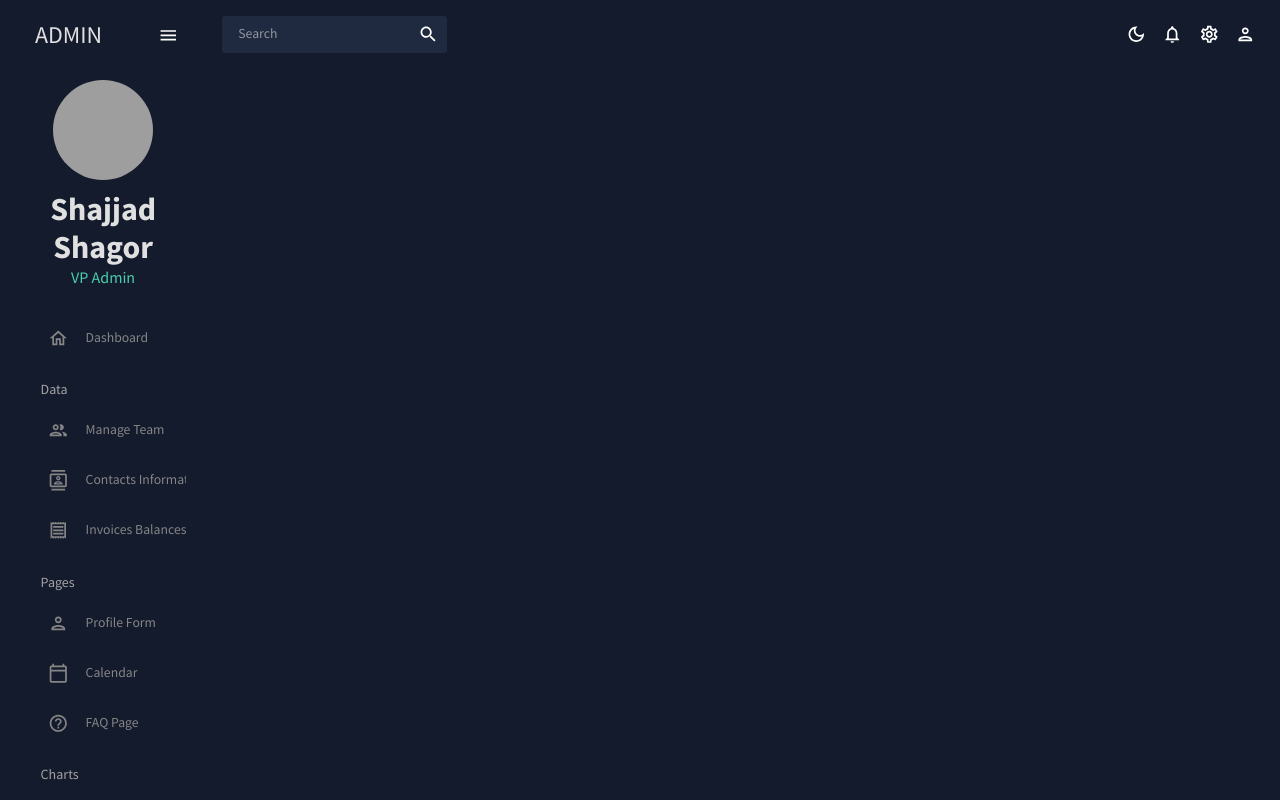
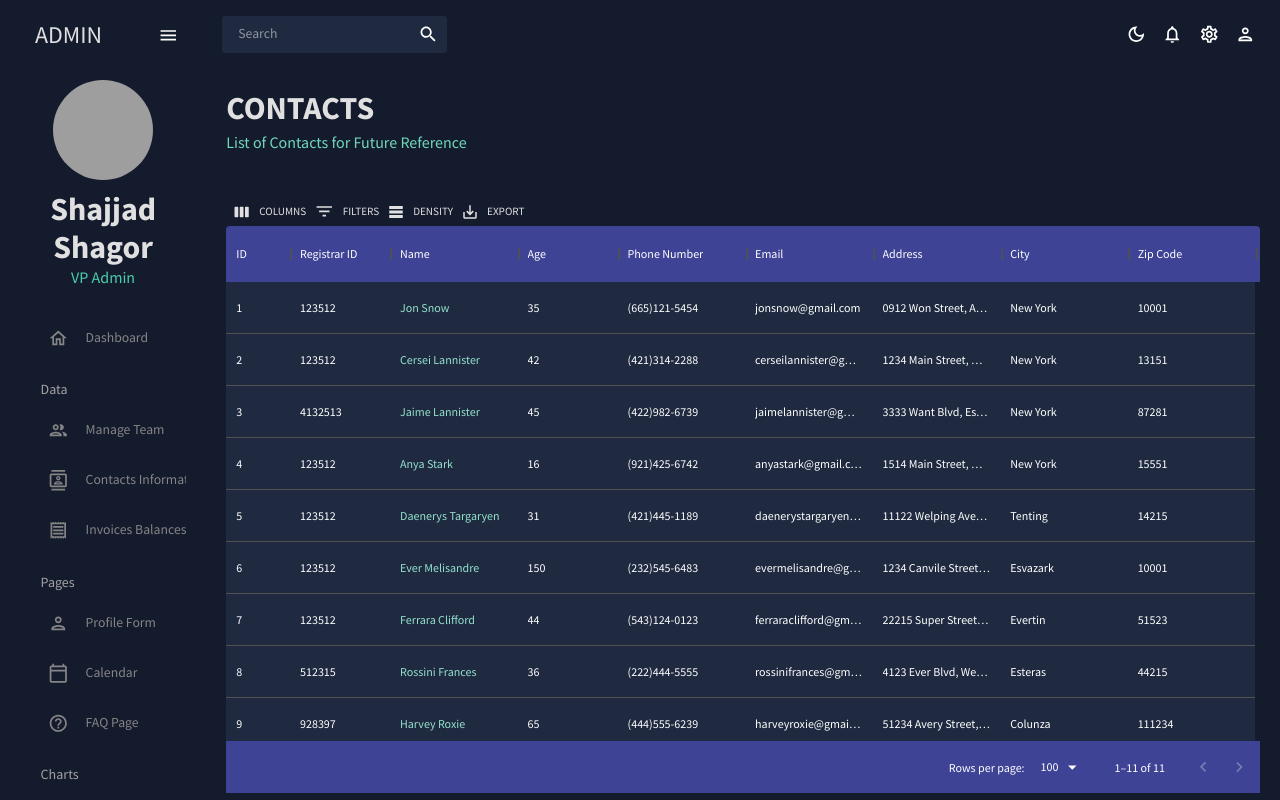
Before and after one commit to shagors/react-admin-offline-data, a React (Create React App) app: page /contacts in a window 1280 px wide. Shown: the top 800 px of the page. Built offline with nearby package versions, Linux system fonts and the light colour scheme; grey boxes are pictures that could not be loaded.

Commit message:
set contacts route and design it and set filtered options with data x grid and check it

```diff
--- a/src/App.js
+++ b/src/App.js
@@ -7,7 +7,7 @@
 import { ColorModeContext, useMode } from "./theme";
 import { CssBaseline, ThemeProvider } from "@mui/material";
 // import Invoices from "./scenes/invoices";
-// import Contacts from "./scenes/contacts";
+import Contacts from "./scenes/contacts";
 // import Bar from "./scenes/bar";
 // import Form from "./scenes/form";
 // import Line from "./scenes/line";
@@ -31,7 +31,7 @@
             <Routes>
               <Route path="/" element={<Dashboard />} />
               <Route path="/team" element={<Team />} />
-              {/* <Route path="/contacts" element={<Contacts />} /> */}
+              <Route path="/contacts" element={<Contacts />} />
               {/* <Route path="/invoices" element={<Invoices />} /> */}
               {/* <Route path="/form" element={<Form />} /> */}
               {/* <Route path="/bar" element={<Bar />} /> */}
--- /dev/null
+++ b/src/scenes/contacts/index.jsx
@@ -0,0 +1,103 @@
+import { Box } from "@mui/material";
+import { DataGrid, GridToolbar } from "@mui/x-data-grid";
+import { tokens } from "../../theme";
+import { mockDataContacts } from "../../data/mockData";
+import Header from "../../components/Header";
+import { useTheme } from "@mui/material";
+
+const Contacts = () => {
+  const theme = useTheme();
+  const colors = tokens(theme.palette.mode);
+
+  const columns = [
+    { field: "id", headerName: "ID", flex: 0.5 },
+    { field: "registrarId", headerName: "Registrar ID" },
+    {
+      field: "name",
+      headerName: "Name",
+      flex: 1,
+      cellClassName: "name-column--cell",
+    },
+    {
+      field: "age",
+      headerName: "Age",
+      type: "number",
+      headerAlign: "left",
+      align: "left",
+    },
+    {
+      field: "phone",
+      headerName: "Phone Number",
+      flex: 1,
+    },
+    {
+      field: "email",
+      headerName: "Email",
+      flex: 1,
+    },
+    {
+      field: "address",
+      headerName: "Address",
+      flex: 1,
+    },
+    {
+      field: "city",
+      headerName: "City",
+      flex: 1,
+    },
+    {
+      field: "zipCode",
+      headerName: "Zip Code",
+      flex: 1,
+    },
+  ];
+
+  return (
+    <Box m="20px">
+      <Header
+        title="CONTACTS"
+        subtitle="List of Contacts for Future Reference"
+      />
+      <Box
+        m="40px 0 0 0"
+        height="75vh"
+        sx={{
+          "& .MuiDataGrid-root": {
+            border: "none",
+          },
+          "& .MuiDataGrid-cell": {
+            borderBottom: "none",
+          },
+          "& .name-column--cell": {
+            color: colors.greenAccent[300],
+          },
+          "& .MuiDataGrid-columnHeaders": {
+            backgroundColor: colors.blueAccent[700],
+            borderBottom: "none",
+          },
+          "& .MuiDataGrid-virtualScroller": {
+            backgroundColor: colors.primary[400],
+          },
+          "& .MuiDataGrid-footerContainer": {
+            borderTop: "none",
+            backgroundColor: colors.blueAccent[700],
+          },
+          "& .MuiCheckbox-root": {
+            color: `${colors.greenAccent[200]} !important`,
+          },
+          "& .MuiDataGrid-toolbarContainer .MuiButton-text": {
+            color: `${colors.grey[100]} !important`,
+          },
+        }}
+      >
+        <DataGrid
+          rows={mockDataContacts}
+          columns={columns}
+          components={{ Toolbar: GridToolbar }}
+        />
+      </Box>
+    </Box>
+  );
+};
+
+export default Contacts;
--- a/src/scenes/global/Sidebar.jsx
+++ b/src/scenes/global/Sidebar.jsx
@@ -15,7 +15,6 @@
 import TimelineOutlinedIcon from "@mui/icons-material/TimelineOutlined";
 import MenuOutlinedIcon from "@mui/icons-material/MenuOutlined";
 import MapOutlinedIcon from "@mui/icons-material/MapOutlined";
-import Team from "../team";
 
 const Item = ({ title, to, icon, selected, setSelected }) => {
   const theme = useTheme();
@@ -51,7 +50,7 @@
           backgroundColor: "transparent !important",
         },
         "& .pro-inner-item": {
-          padding: "5px 35px 5px 20px !important",
+          padding: "5px 20px 5px 15px !important",
         },
         "& .pro-inner-item:hover": {
           color: "#6b74f0 !important",
```
